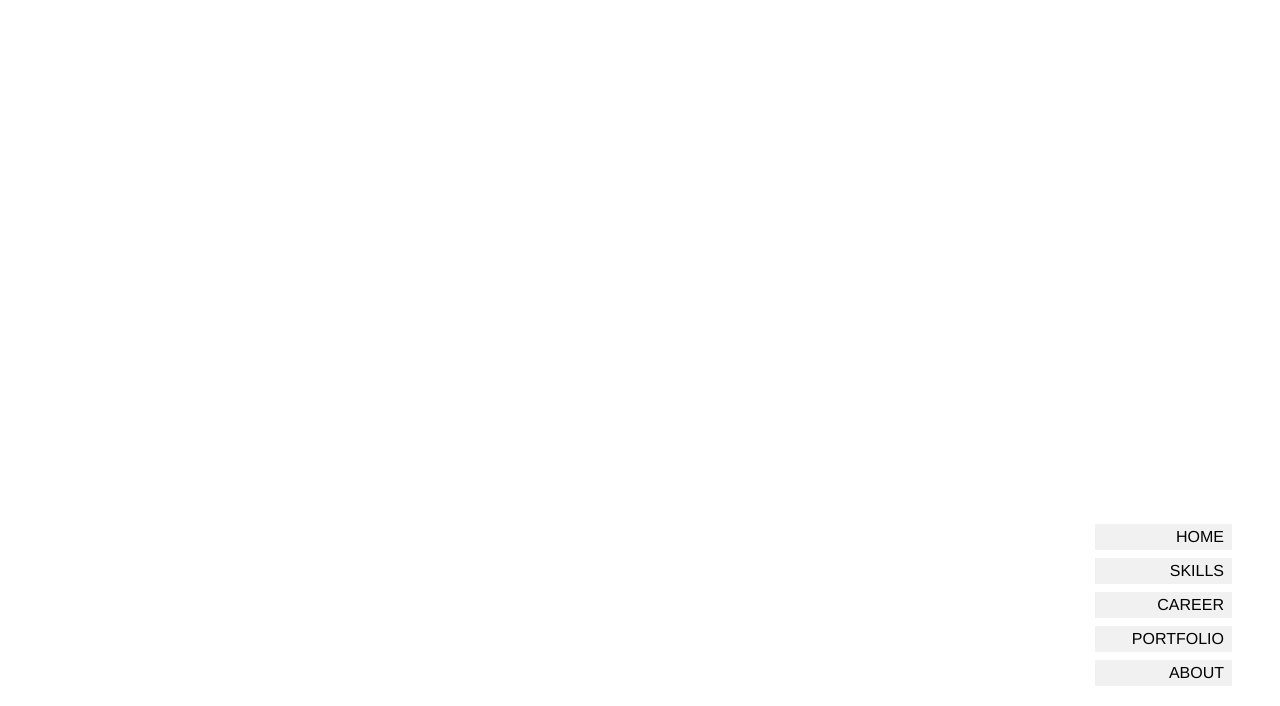
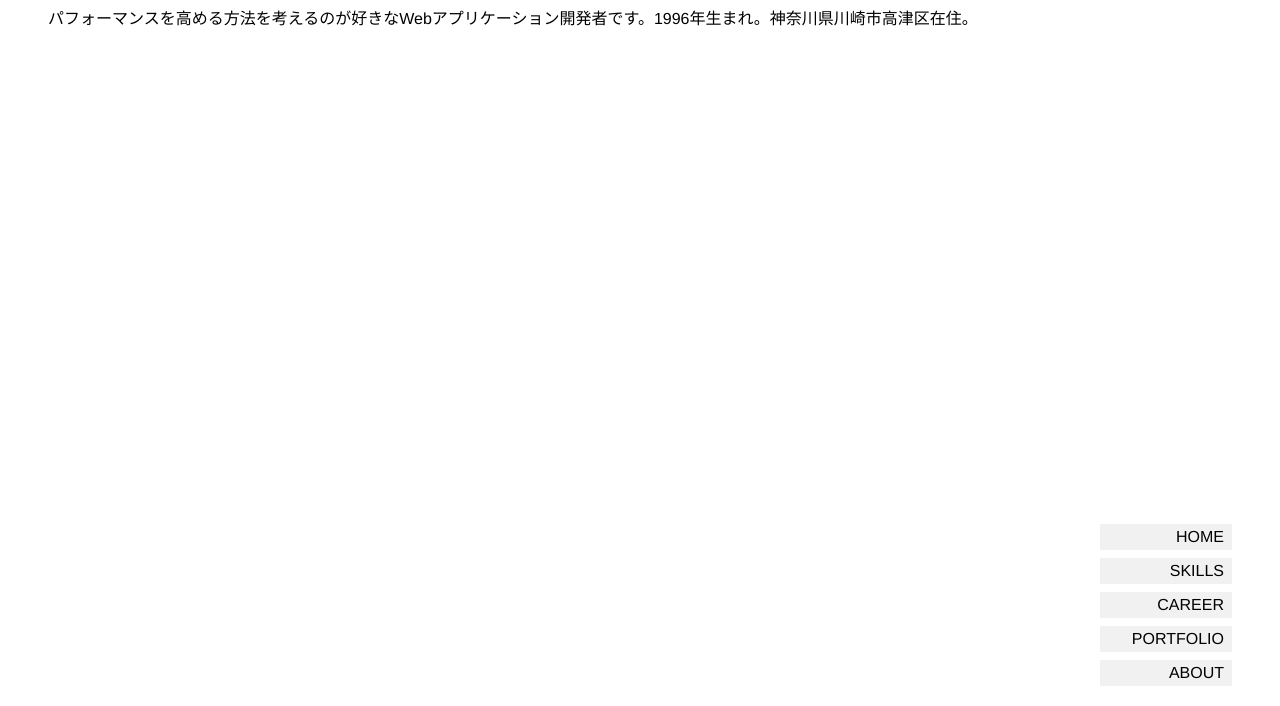
Before and after one commit to dopenchills/self-introduction, a Gatsby site: page / in a window 1280 px wide. Shown: the part 94-800 px from the top of the page. Built offline with nearby package versions, Linux system fonts and the light colour scheme; Gatsby itself is replaced by a stand-in of ours.

Commit message:
fix: for better position of ContentsContainer and MenuList

```diff
--- a/src/components/MenuList.scss
+++ b/src/components/MenuList.scss
@@ -34,7 +34,7 @@
     // color
     background-color: rgba($color: #BBB, $alpha: 0.2);
 
-    padding: 0.25em 0.5em;
+    padding: 0.25em 0.5em 0.25em 2em;
 
     user-select: none;
   }
--- a/src/pages/index.scss
+++ b/src/pages/index.scss
@@ -52,18 +52,22 @@
   // flexbox-parent
   display: flex;
   flex-direction: row;
-  flex-wrap: wrap;
+  flex-wrap: nowrap;
   justify-content: space-between;
   align-items: flex-start;
   align-content: space-between;
   gap: 0;
 
   .flex-item-main {
-    flex-grow: 4;
+    min-width: 60%;
+
+    margin-top: 2em;
+    margin-right: 2em;
   }
 
   .flex-item-menu {
-    flex-grow: 1;
+    min-width: 10%;
+    flex-shrink: 0;
   }
 }
 
```
